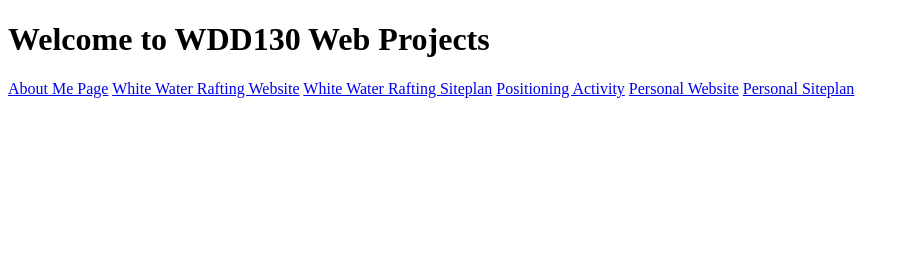
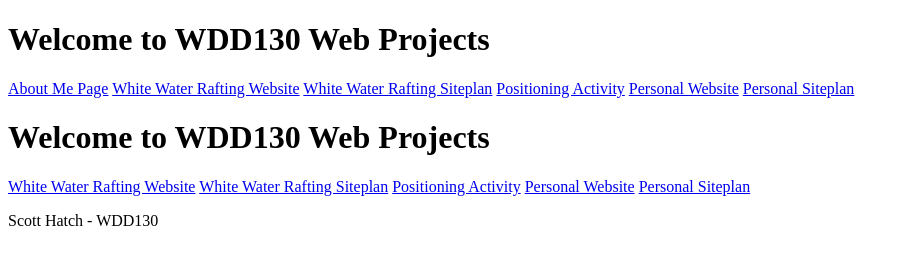
Before and after one commit to sdhatch61/https---github.com-sdhatch61-wdd-130, a plain HTML site: page wdd130 home page.html in a window 1280 px wide. Shown: the whole page, without its empty margins (0-909 px from the left). Drawn offline with Linux system fonts and the light colour scheme.

Commit message:
new update

```diff
--- a/wdd130 home page.html
+++ b/wdd130 home page.html
@@ -16,6 +16,14 @@
   <a href="#">Personal Website</a>
   <a href="#">Personal Siteplan</a>
 </nav>
-
+<h1>Welcome to WDD130 Web Projects</h1>
+<nav>
+  <a href="wwr/index.html">White Water Rafting Website</a>
+  <a href="wwr/site-plan-rafting.html">White Water Rafting Siteplan</a>
+  <a href="positioning.html">Positioning Activity</a>
+  <a href="#">Personal Website</a>
+  <a href="#">Personal Siteplan</a>
+</nav>
+<p>Scott Hatch - WDD130</p>
 </body>
 </html>
```
